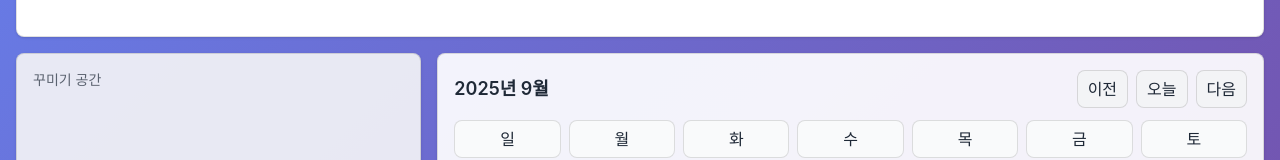
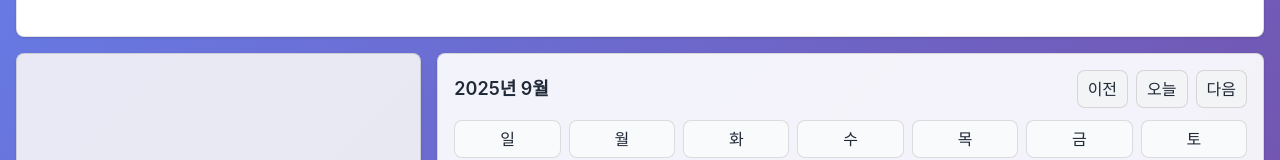
Before and after one commit to CriminalTalent/my-calendar-planner, a React (Vite) app: page / in a window 1280 px wide. Shown: the part 179-339 px from the top of the page. Built offline with nearby package versions, Linux system fonts and the light colour scheme.

Commit message:
Update CalendarPlanner.tsx

```diff
--- a/src/CalendarPlanner.tsx
+++ b/src/CalendarPlanner.tsx
@@ -363,7 +363,7 @@ const CalendarPlanner: React.FC = () => {
           <div className="col-span-12 lg:col-span-4 space-y-4">
             {/* 꾸미기 컨테이너 */}
             <div className="p-4 shadow" style={decorStyle}>
-              <p className="text-sm opacity-70">꾸미기 공간</p>
+              <p className="text-sm opacity-70"></p>
             </div>
 
             {/* 현재시각 컨테이너 */}
```
